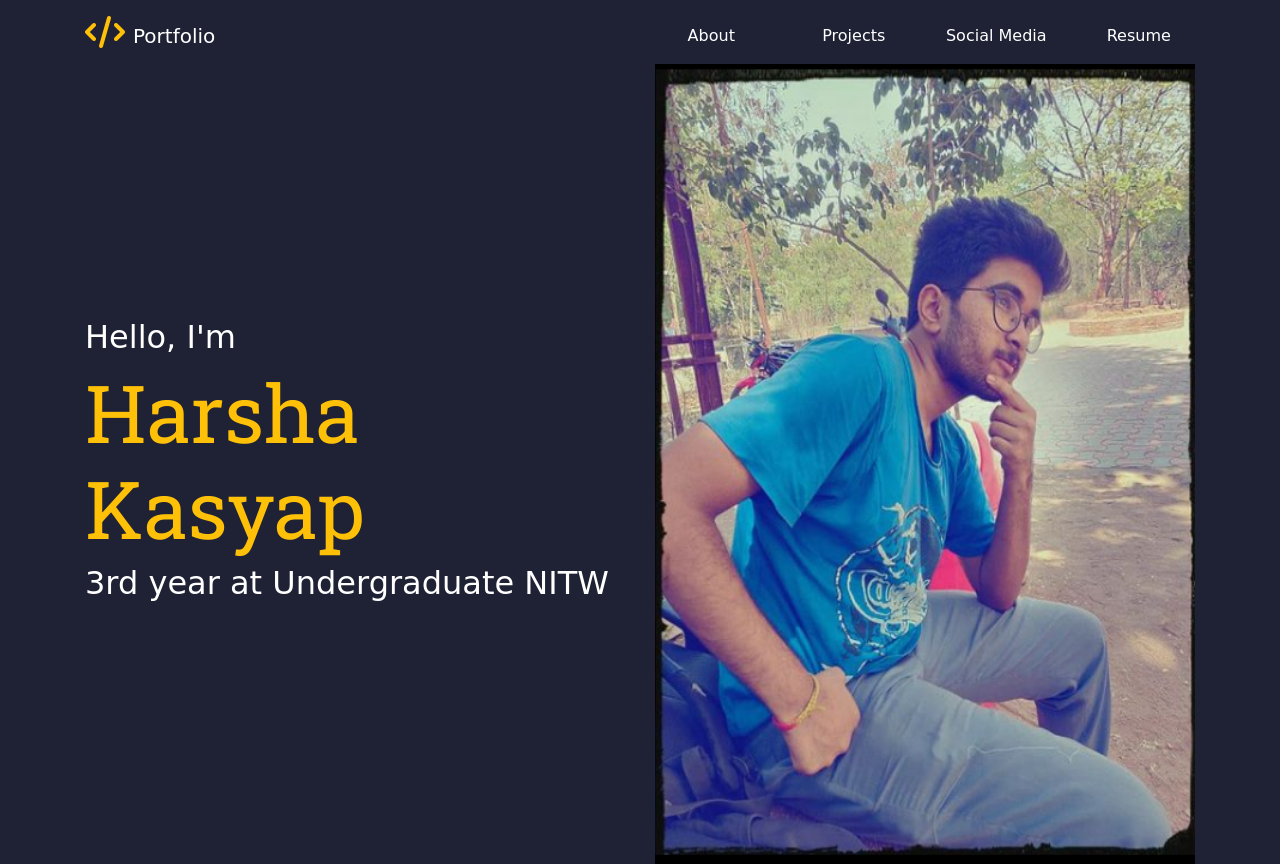
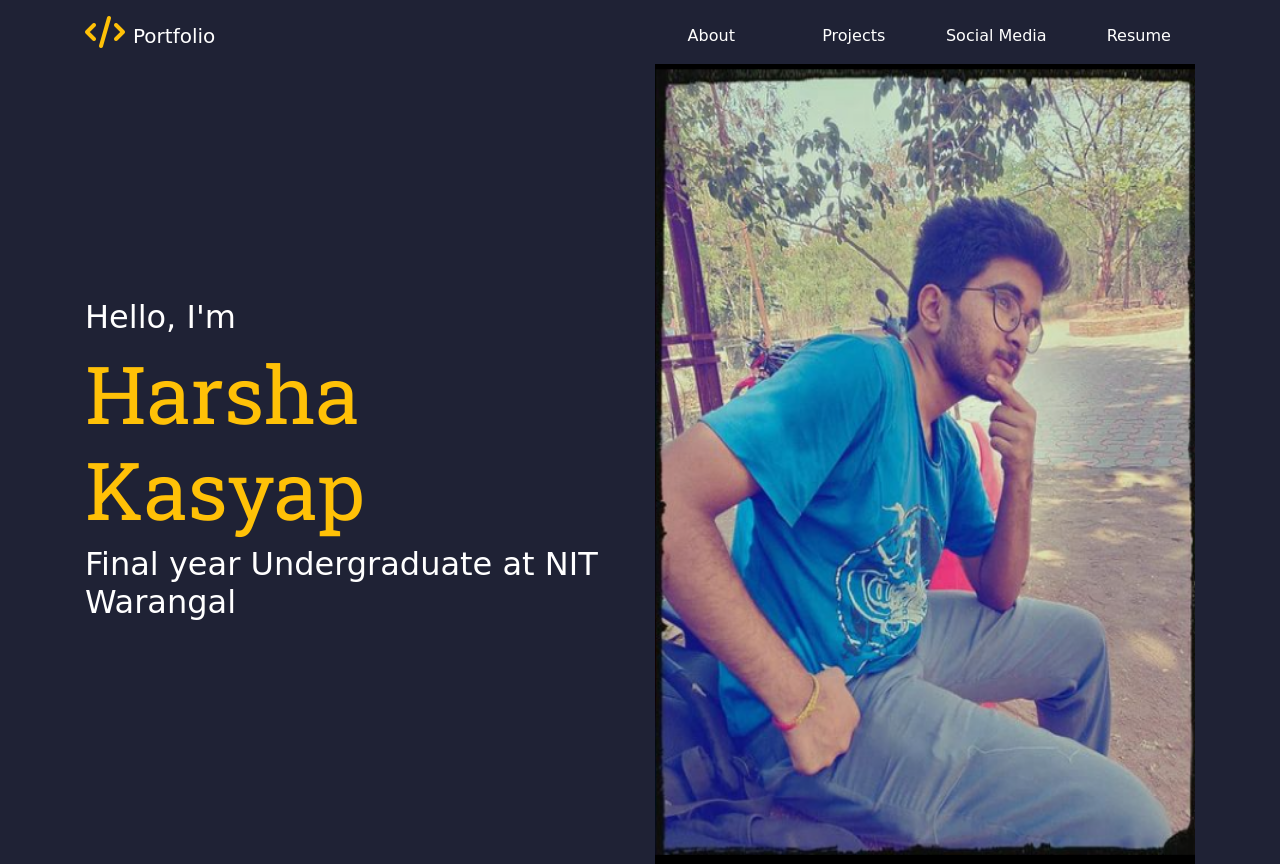
Before and after one commit to harshakhmk/Portfolio, a plain HTML site: page index.html in a window 1280 px wide. Shown: the top 864 px of the page. Drawn offline with nearby package versions, Linux system fonts and the light colour scheme; a web font is replaced by a local one.

Commit message:
Update index.html

```diff
--- a/index.html
+++ b/index.html
@@ -72,7 +72,7 @@
         <div class="col-6">
           <h2 class="text-white">Hello, I'm</h2>
           <h1 class="text-warning m-heading">Harsha Kasyap</h1>
-          <h2 class="text-white">3rd year at Undergraduate NITW</h2>
+          <h2 class="text-white">Final year Undergraduate at NIT Warangal</h2>
         </div>
         <div class="col-6">
           <img
```
